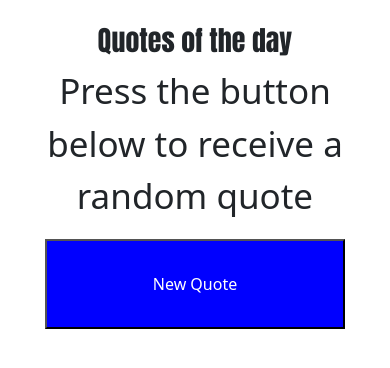
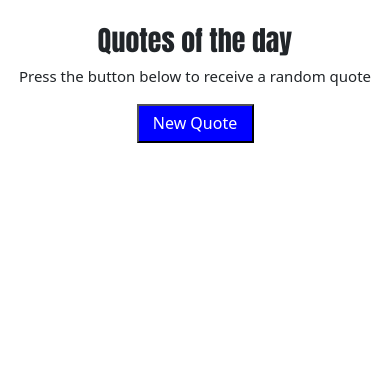
Before and after one commit to IamPeniel-star/quotes, a plain HTML site: page index.html in a window 390 px wide. Drawn offline with nearby package versions, Linux system fonts and the light colour scheme.

Commit message:
Update style.css

```diff
--- a/style.css
+++ b/style.css
@@ -1,10 +1,8 @@
-#demo{
 
-}
 
 button{
-    width: 300px;
-    height: 90px;
+    width: clamp(5px,30vw, 300px);
+    height: clamp(5px,10vw, 90px);
     background-color: blue;
     color: white;
     border-radius: 10px;
@@ -12,12 +10,12 @@ button{
 }
 
 h1{
-    font-size: 80px;
+    font-size: clamp(1px,1vh,20px);
     font-family: Impact;
 }
 
 p{
-    font-size: 35px;
+    font-size: clamp(1px,3vh,15px);
 }
 
 button:hover{
```
